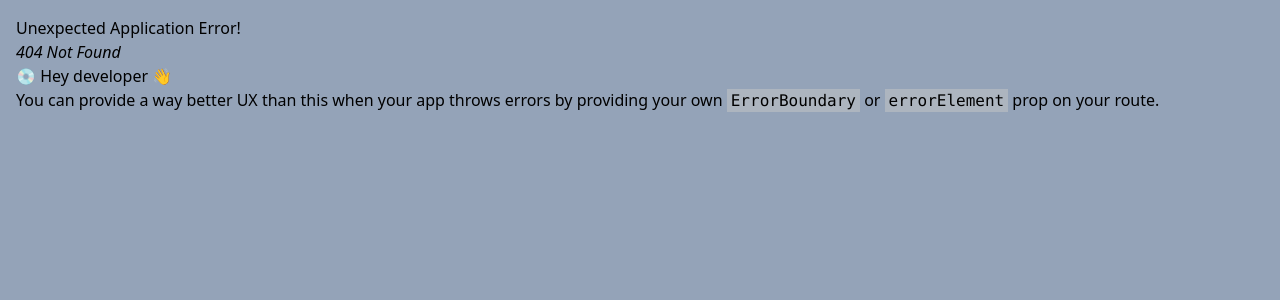
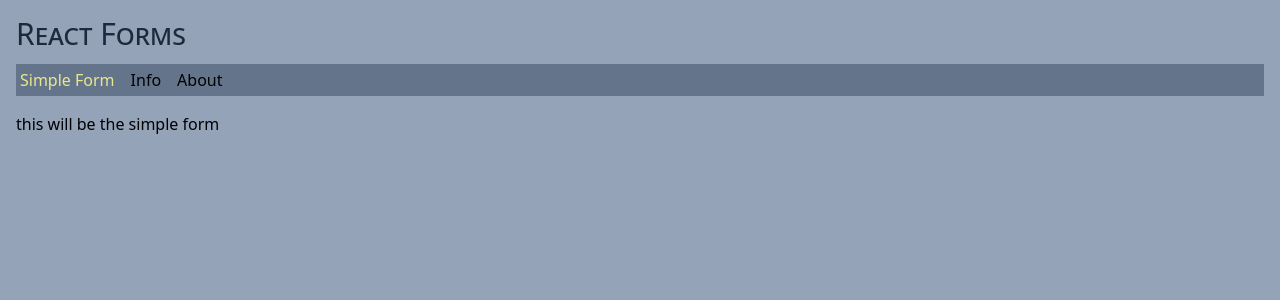
Before and after one commit to edwardtanguay/et711-react-forms-site, a React (Vite) app: page /simple-form in a window 1280 px wide. Before the commit this address had no page. Shown: the top 300 px of the page. Built offline with nearby package versions, Linux system fonts and the light colour scheme.

Commit message:
simple form ready to make

```diff
--- a/index.html
+++ b/index.html
@@ -4,7 +4,7 @@
 		<meta charset="UTF-8" />
 		<link rel="icon" type="image/svg+xml" href="/vite.svg" />
 		<meta name="viewport" content="width=device-width, initial-scale=1.0" />
-		<title>Info Site</title>
+		<title>React Forms</title>
 		<style>
 			body {
 				background-color: #94a3b8;
--- a/src/components/Header.tsx
+++ b/src/components/Header.tsx
@@ -3,7 +3,7 @@ import { Nav } from "./Nav";
 export const Header = () => {
 	return (
 		<>
-			<h1 className="text-3xl mb-3 text-slate-800">Info Site</h1>
+			<h1 className="text-3xl mb-3 text-slate-800">React Forms</h1>
 			<Nav/>
 		</>
 	);
--- a/src/components/Nav.tsx
+++ b/src/components/Nav.tsx
@@ -2,8 +2,8 @@ import { NavLink } from "react-router-dom";
 
 export const Nav = () => {
 	return <nav>
-		<ul className="flex gap-2 bg-slate-500 p-1 content">
-			<li><NavLink to="/">Welcome</NavLink></li>
+		<ul className="flex gap-4 bg-slate-500 p-1 content">
+			<li><NavLink to="/simple-form">Simple Form</NavLink></li>
 			<li><NavLink to="/info">Info</NavLink></li>
 			<li><NavLink to="/about">About</NavLink></li>
 		</ul>
--- /dev/null
+++ b/src/pages/PageSimpleForm.tsx
@@ -0,0 +1,5 @@
+export const PageSimpleForm = () => {
+	return (
+		<p>this will be the simple form</p>
+	);
+};
```
Also changed, not shown: src/main.tsx (+10 -6 lines), dev/temp.txt.
